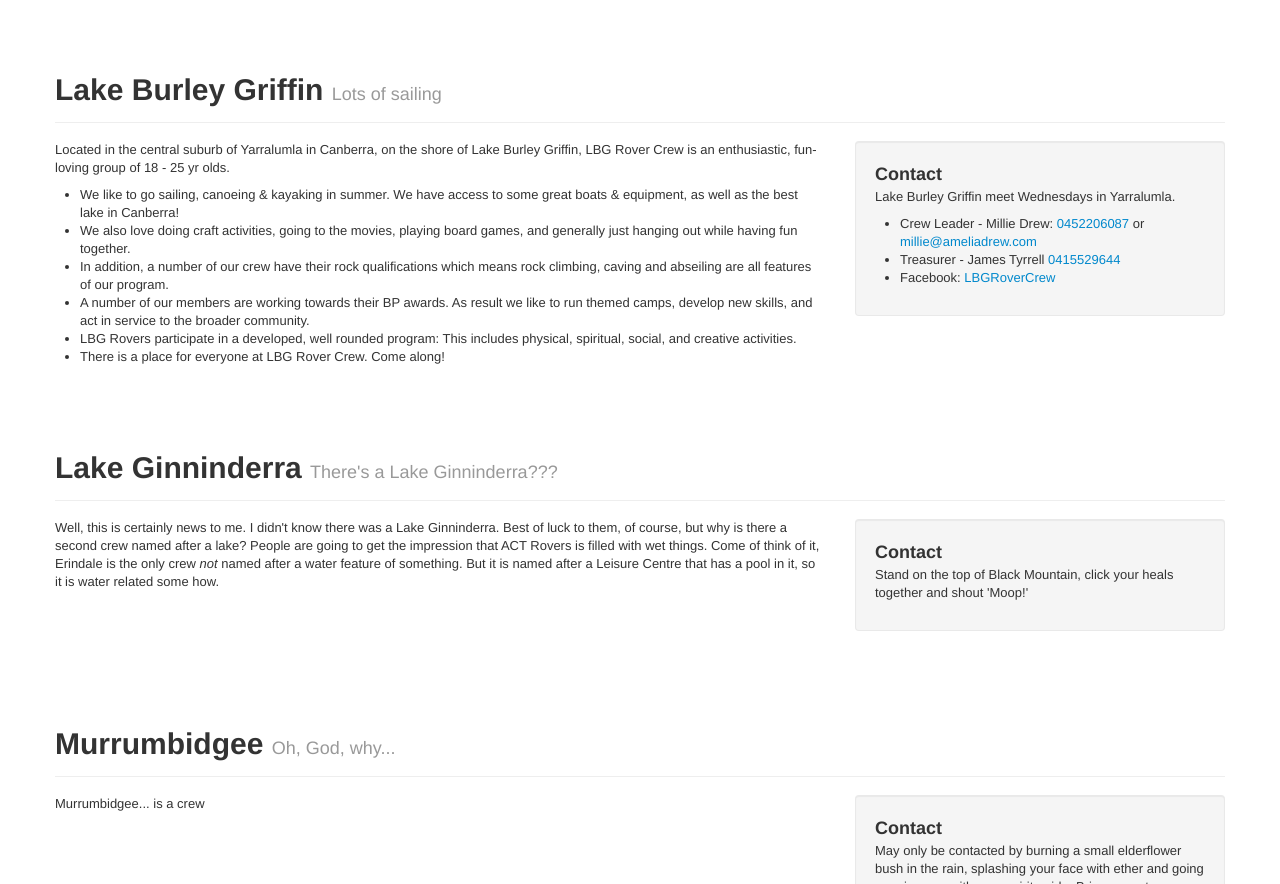
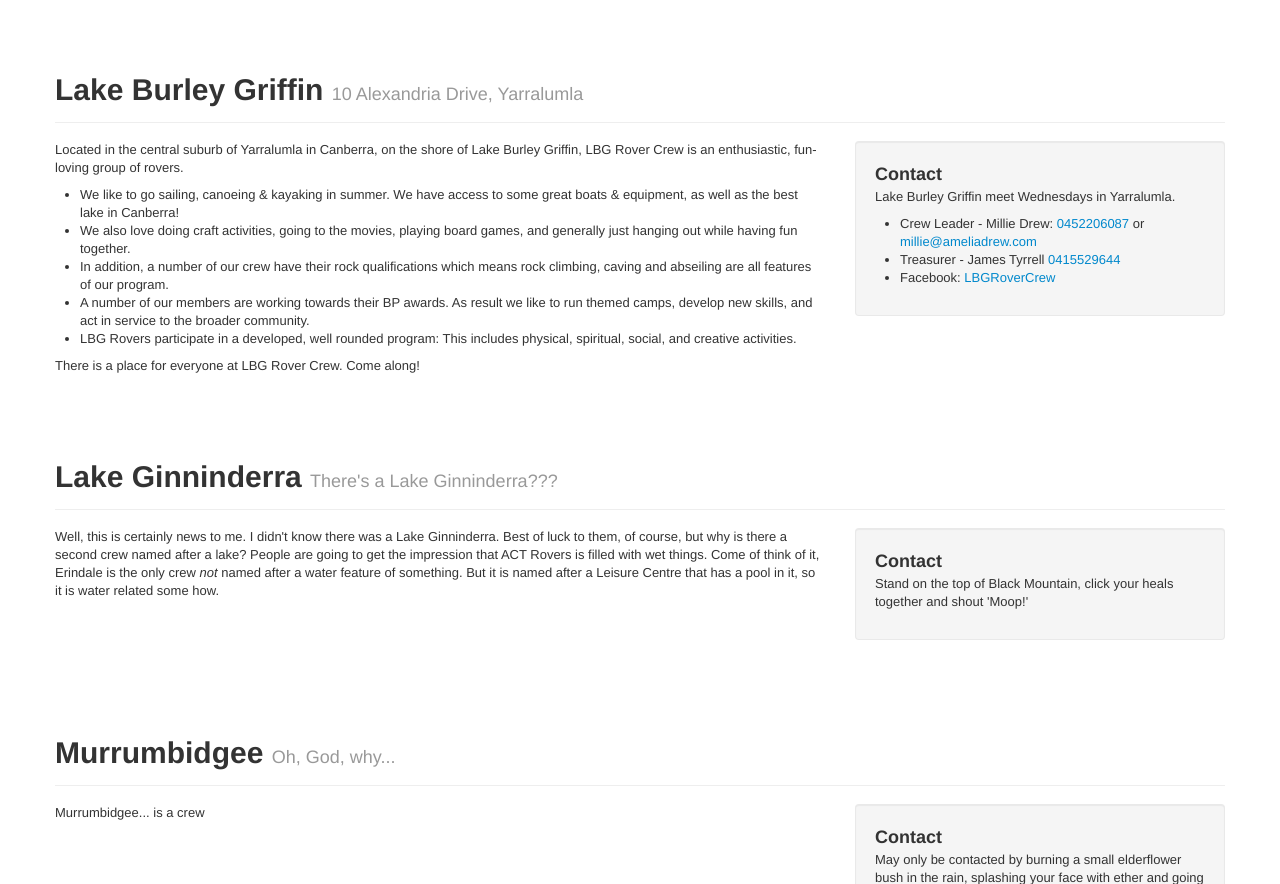
Before and after one commit to huwr/huwr.github.io, a plain HTML site: page brc/crews.html in a window 1280 px wide. Shown: the part 1328-2212 px from the top of the page. Drawn offline with Linux system fonts and the light colour scheme.

Commit message:
lbg data fix

```diff
--- a/brc/crews.html
+++ b/brc/crews.html
@@ -175,20 +175,20 @@
 
 <section id="lbg">
   <div class="page-header">
-    <h1>Lake Burley Griffin <small>Lots of sailing</small></h1>
+    <h1>Lake Burley Griffin <small>10 Alexandria Drive, Yarralumla</small></h1>
   </div>
 
   <div class="row">
     <div class="span8">
-      <p>Located in the central suburb of Yarralumla in Canberra, on the shore of Lake Burley Griffin, LBG Rover Crew is an enthusiastic, fun-loving group of 18 - 25 yr olds.</p>
+      <p>Located in the central suburb of Yarralumla in Canberra, on the shore of Lake Burley Griffin, LBG Rover Crew is an enthusiastic, fun-loving group of rovers.</p>
       <ul>
         <li>We like to go sailing, canoeing & kayaking in summer. We have access to some great boats & equipment, as well as the best lake in Canberra!</li>
         <li>We also love doing craft activities, going to the movies, playing board games, and generally just hanging out while having fun together.</li>
         <li>In addition, a number of our crew have their rock qualifications which means rock climbing, caving and abseiling are all features of our program.</li>
         <li>A number of our members are working towards their BP awards. As result we like to run themed camps, develop new skills, and act in service to the broader community.</li>
         <li>LBG Rovers participate in a developed, well rounded program: This includes physical, spiritual, social, and creative activities.</li>
-        <li>There is a place for everyone at LBG Rover Crew. Come along!</li>
       </ul>
+      <p>There is a place for everyone at LBG Rover Crew. Come along!</p>
     </div>
 
     <div class="span4">
```
